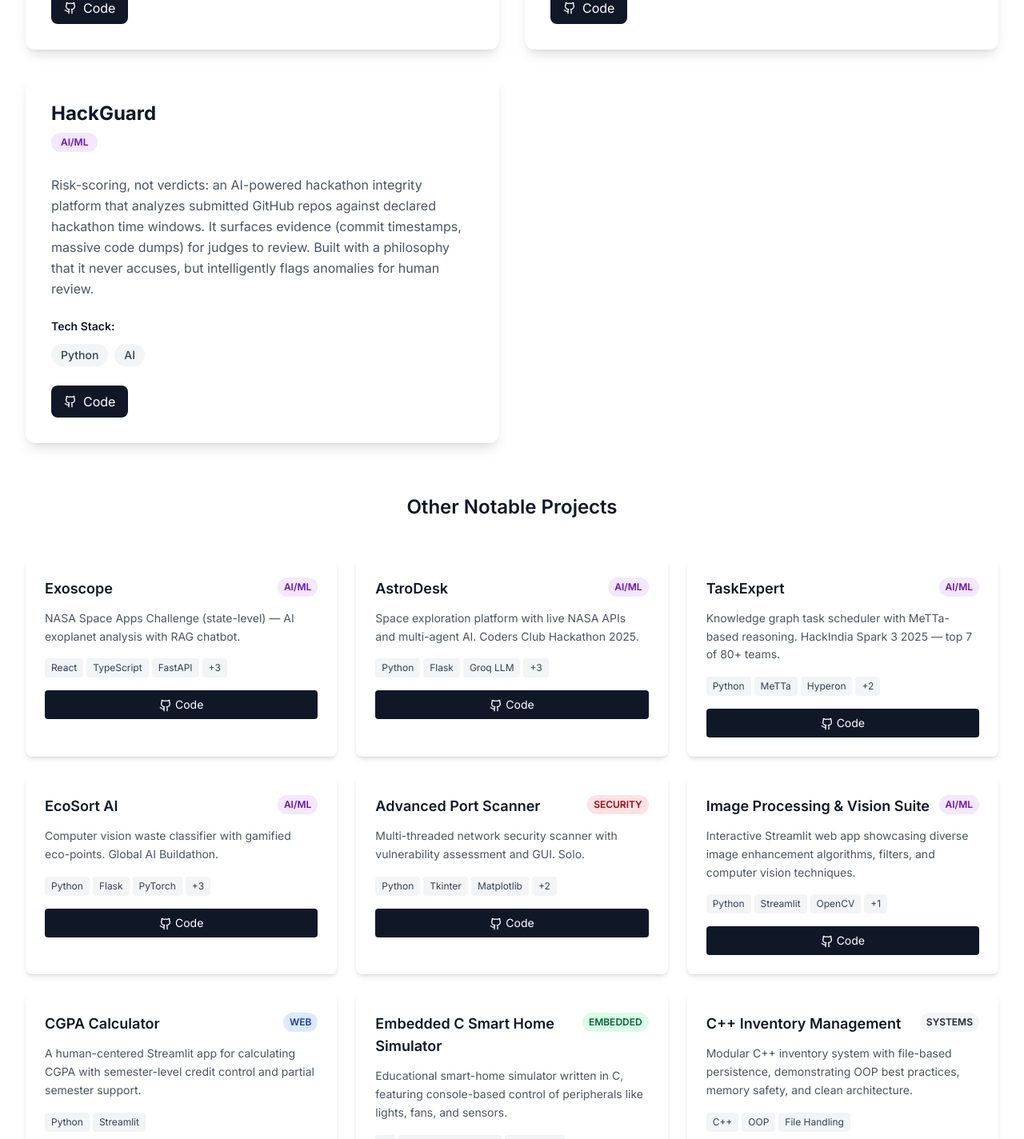
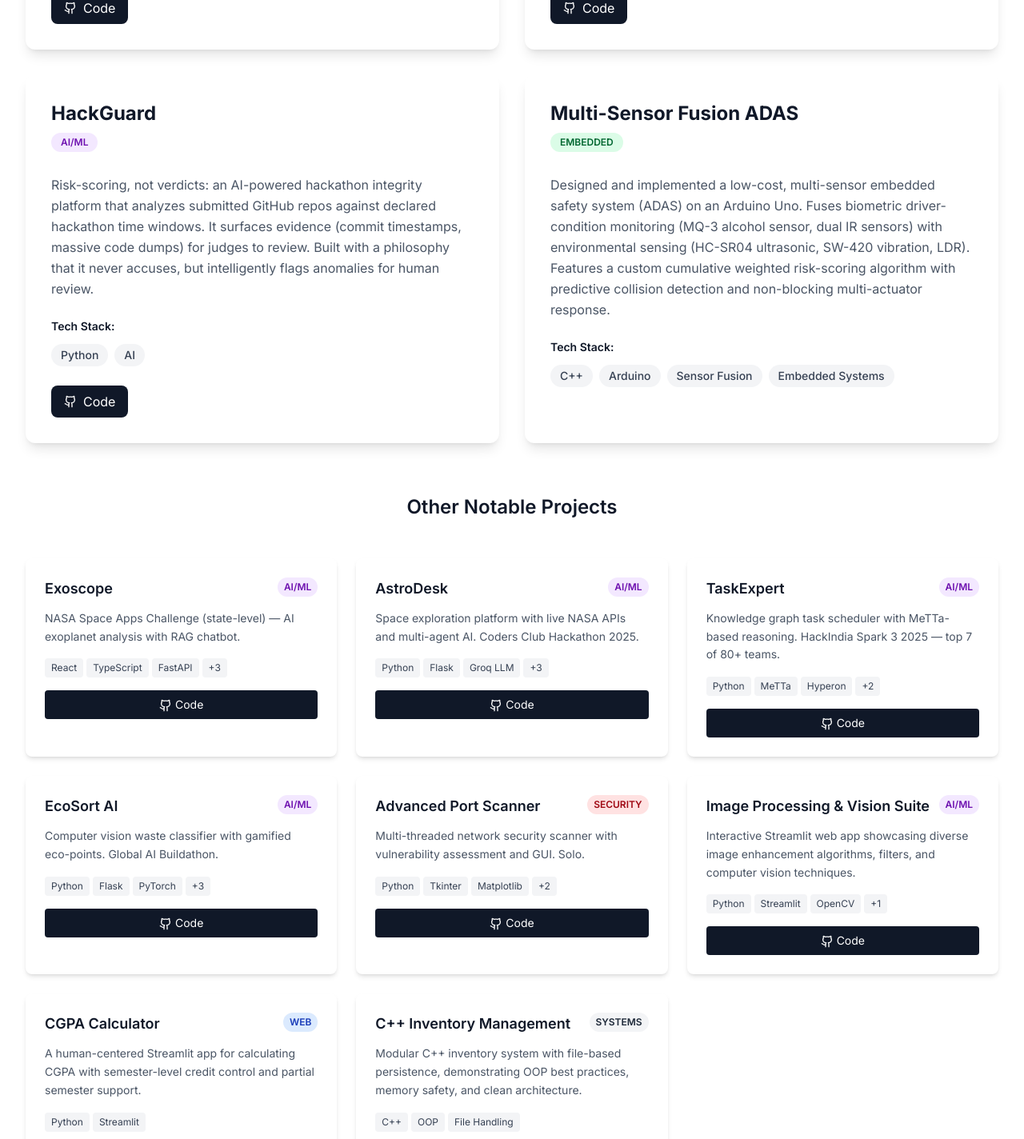
Before and after one commit to JosephJonathanFernandes/Portfolio_JJF, a Next.js app in the folder src/portfolio-next/: page / in a window 1280 px wide. Shown: the part 3798-5222 px from the top of the page at 80% size. Built offline with nearby package versions, Linux system fonts and the light colour scheme.

Commit message:
feat: replace smart home project with ADAS Arduino project from research paper

```diff
--- a/src/portfolio-next/components/projects.tsx
+++ b/src/portfolio-next/components/projects.tsx
@@ -102,6 +102,7 @@ export default function Projects() {
                 </div>
 
                 <div className="flex space-x-4">
+                  {project.githubUrl && (
                     <a
                       href={project.githubUrl}
                       target="_blank"
@@ -111,6 +112,7 @@ export default function Projects() {
                       <Github className="w-4 h-4" />
                       <span>Code</span>
                     </a>
+                  )}
                   {project.demoUrl && (
                     <a
                       href={project.demoUrl}
@@ -185,6 +187,7 @@ export default function Projects() {
                   </div>
 
                   <div className="flex space-x-3">
+                    {project.githubUrl && (
                       <a
                         href={project.githubUrl}
                         target="_blank"
@@ -194,6 +197,7 @@ export default function Projects() {
                         <Github className="w-4 h-4 inline mr-1" />
                         Code
                       </a>
+                    )}
                     {project.demoUrl && (
                       <a
                         href={project.demoUrl}
--- a/src/portfolio-next/data/portfolio-generated.ts
+++ b/src/portfolio-next/data/portfolio-generated.ts
@@ -7,7 +7,7 @@ export interface Project {
   description: string;
   longDescription: string;
   techStack: string[];
-  githubUrl: string;
+  githubUrl?: string;
   demoUrl?: string;
   category: 'ai-ml' | 'web' | 'embedded' | 'security' | 'automation' | 'systems';
   featured: boolean;
@@ -187,15 +187,14 @@ export const projects: Project[] = [
     featured: false,
   },
   {
-    id: 'smart-home-c',
-    title: 'Embedded C Smart Home Simulator',
-    description: 'Educational smart-home simulator written in C, featuring console-based control of peripherals like lights, fans, and sensors.',
+    id: 'adas-fusion',
+    title: 'Multi-Sensor Fusion ADAS',
+    description: 'Low-cost, predictive collision prevention and adaptive driver safety system built on Arduino Uno using multi-sensor fusion.',
     longDescription:
-      'A smart-home simulator developed in C to demonstrate embedded systems concepts in a console environment. It simulates hardware interactions including lights, fan control, password-protected door locks, and temperature sensor readings, showcasing fundamental C programming and hardware abstraction techniques.',
-    techStack: ['C', 'Embedded Systems', 'Simulation'],
-    githubUrl: 'https://github.com/JosephJonathanFernandes/Embedded-C-Smart-Home-project',
+      'Designed and implemented a low-cost, multi-sensor embedded safety system (ADAS) on an Arduino Uno. Fuses biometric driver-condition monitoring (MQ-3 alcohol sensor, dual IR sensors) with environmental sensing (HC-SR04 ultrasonic, SW-420 vibration, LDR). Features a custom cumulative weighted risk-scoring algorithm with predictive collision detection and non-blocking multi-actuator response.',
+    techStack: ['C++', 'Arduino', 'Sensor Fusion', 'Embedded Systems'],
     category: 'embedded',
-    featured: false,
+    featured: true,
   },
   {
     id: 'inventory-management-cpp',
```
Lines whose indentation alone changed are shown as unchanged.
